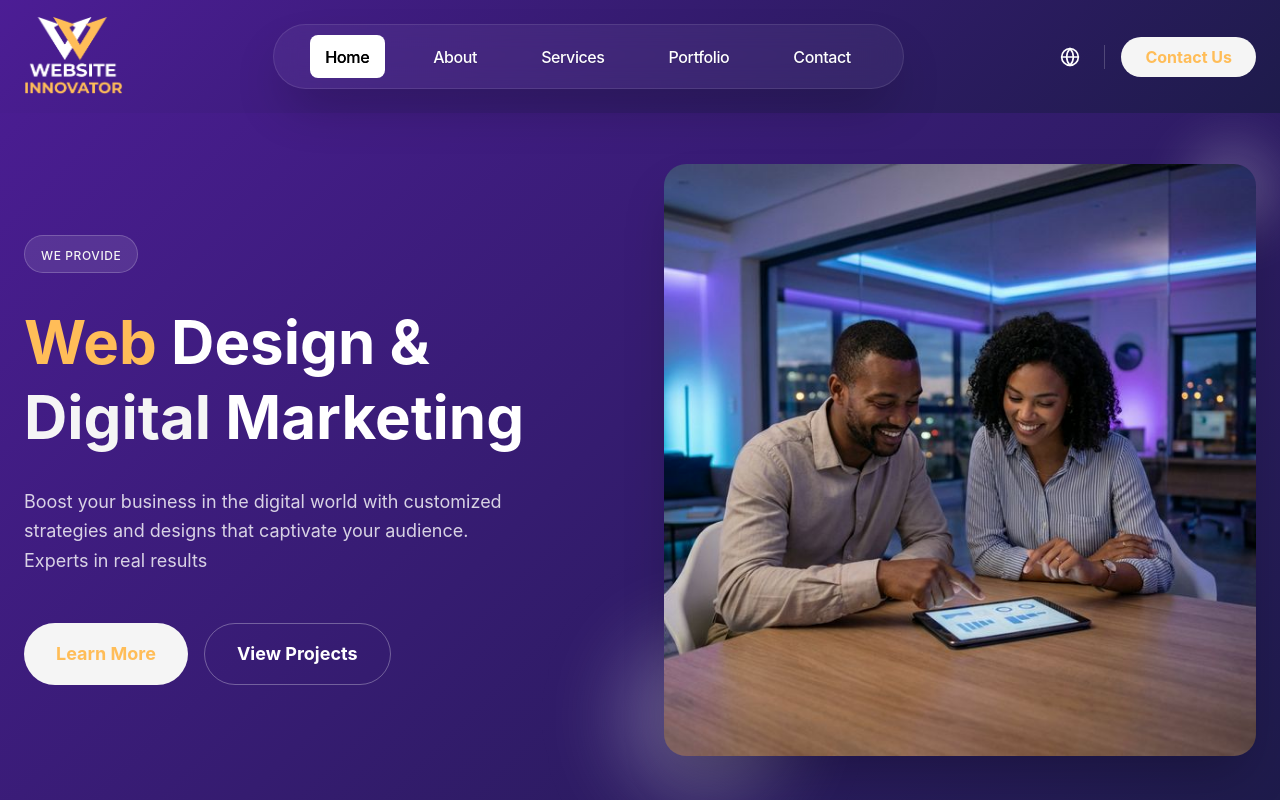
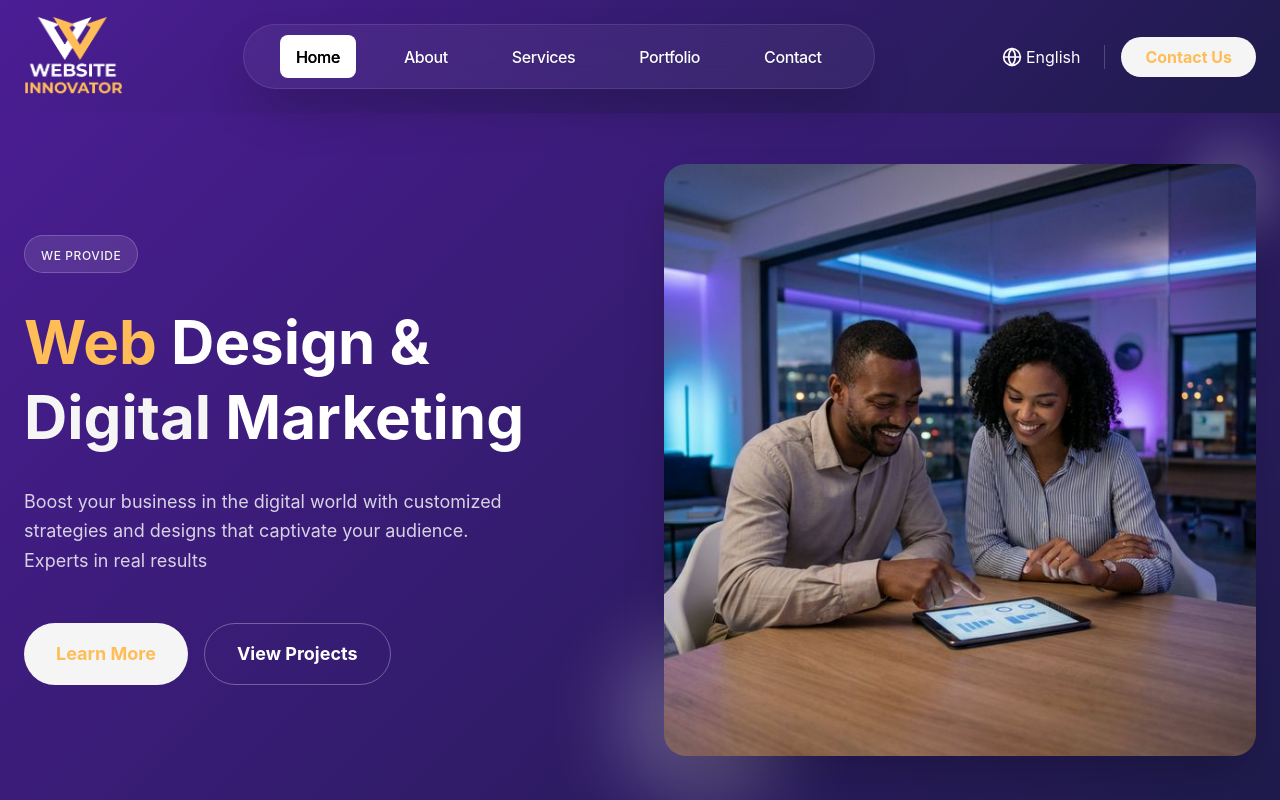
Before and after one commit to mjunaidoffical876/Website-Innovator, a Next.js app: page / in a window 1280 px wide. Shown: the top 800 px of the page. Built offline with nearby package versions, Linux system fonts and the light colour scheme.

Commit message:
Add language switcher to header component

```diff
--- a/components/Header.tsx
+++ b/components/Header.tsx
@@ -15,6 +15,8 @@ const items = [
 
 export default function Header() {
   const [isMobileMenuOpen, setIsMobileMenuOpen] = useState(false);
+  const [isLangMenuOpen, setIsLangMenuOpen] = useState(false);
+  const [language, setLanguage] = useState('English');
 
   return (
     <header className="fixed top-0 left-0 right-0 z-50 gradient-bg py-4 transition-all duration-300">
@@ -47,9 +49,31 @@ export default function Header() {
 
         {/* Right side controls */}
         <div className="flex items-center gap-2 sm:gap-4 shrink-0 z-10">
-          <button className="hidden sm:block text-white hover:text-secondary transition-colors p-2">
-            <Globe className="w-5 h-5" />
-          </button>
+          {/* Language selector */}
+          <div className="relative inline-block text-left">
+            <button
+              onClick={() => setIsLangMenuOpen(!isLangMenuOpen)}
+              className="text-white hover:text-secondary transition-colors p-2 flex items-center"
+            >
+              <Globe className="w-5 h-5 mr-1" />
+              <span className="hidden sm:inline">{language}</span>
+            </button>
+            {isLangMenuOpen && (
+              <div className="origin-top-right absolute left-0 mt-2 w-40 rounded-md shadow-lg bg-white ring-1 ring-black ring-opacity-5">
+                <div className="py-1" role="menu" aria-orientation="vertical" aria-labelledby="options-menu">
+                  {['English', 'Spanish', 'German', 'Arabic', 'French'].map((lang) => (
+                    <button
+                      key={lang}
+                      onClick={() => { setLanguage(lang); setIsLangMenuOpen(false); }}
+                      className="block w-full text-left px-4 py-2 text-sm text-gray-700 hover:bg-gray-100"
+                    >
+                      {lang}
+                    </button>
+                  ))}
+                </div>
+              </div>
+            )}
+          </div>
 
           <div className="hidden sm:block w-px h-6 bg-white/20"></div>
 
```
